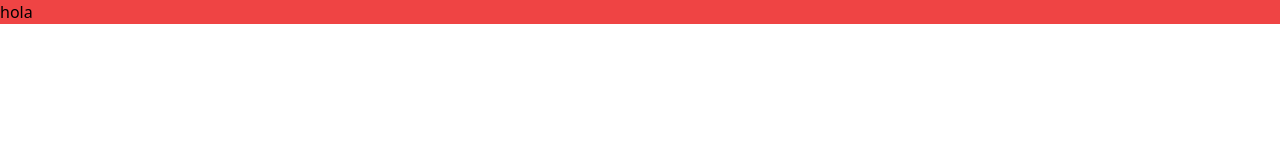
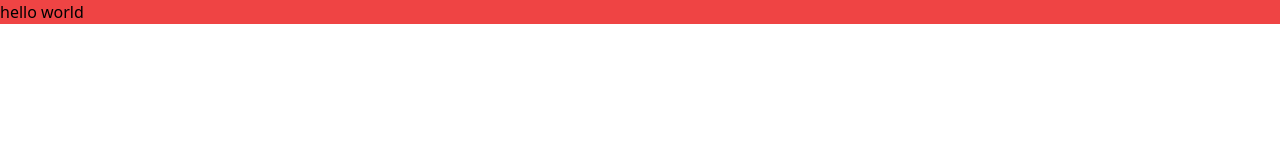
Before and after one commit to Alvaro-S89/TooFastTooFoodious-React, a React (Vite) app: page / in a window 1280 px wide. Shown: the top 160 px of the page. Built offline with nearby package versions, Linux system fonts and the light colour scheme.

Commit message:
feat: configure tailwind

```diff
--- a/src/App.jsx
+++ b/src/App.jsx
@@ -3,7 +3,7 @@
 function App() {
 
   return (
-    <h2 className='bg-red-500'>hola</h2>
+    <p className='bg-red-500'>hello world</p>
   )
 }
 
```
